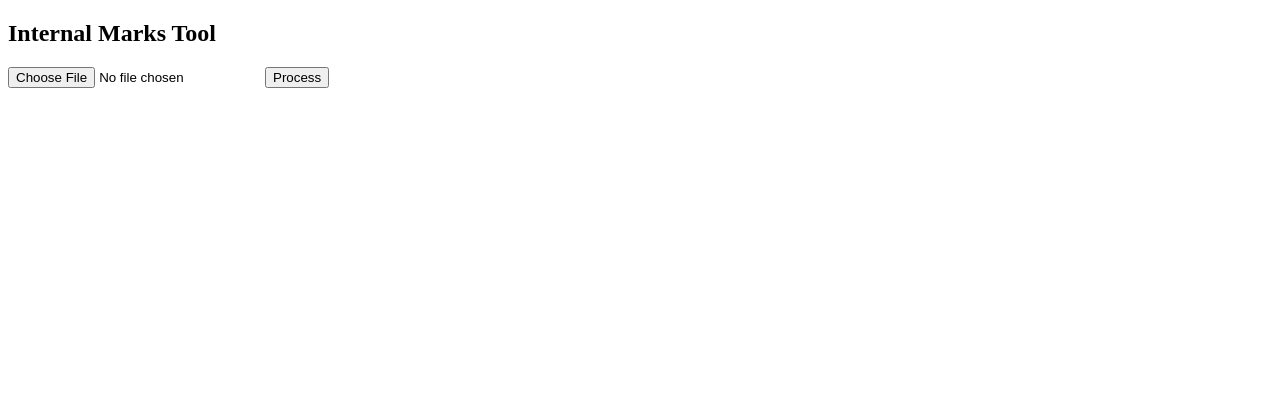
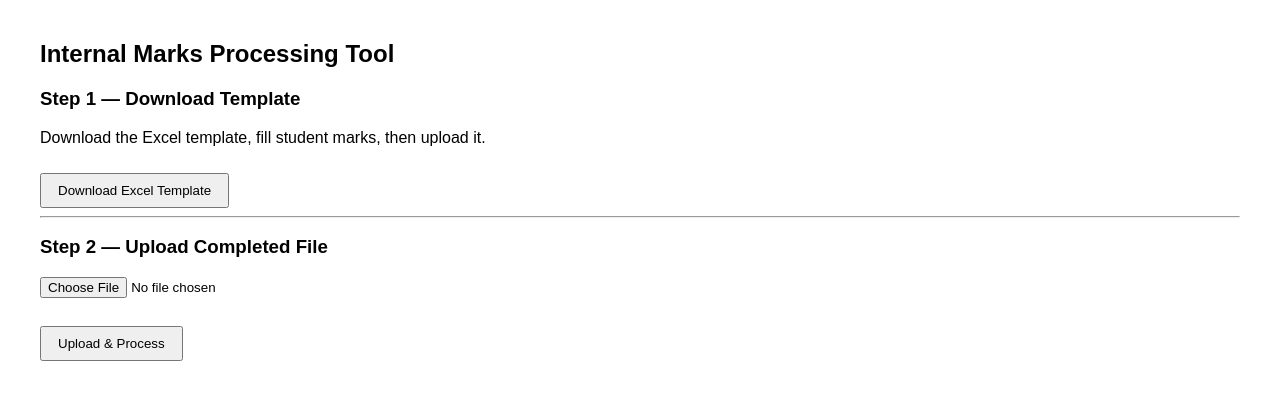
Before and after one commit to mtctacin/co-internal-marks-tool, a Flask app: page / in a window 1280 px wide. Shown: the top 400 px of the page. Run offline with Flask 3, Linux system fonts and the light colour scheme.

```diff
--- a/app.py
+++ b/app.py
@@ -95,3 +95,7 @@ def download():
 
 if __name__ == "__main__":
     app.run()
+
+@app.route("/download-template")
+def download_template():
+    return send_file("static/marks_template.xlsx", as_attachment=True)
--- a/templates/index.html
+++ b/templates/index.html
@@ -3,22 +3,53 @@
 
 <head>
 <title>Internal Marks Processor</title>
+
 <style>
+
+body{
+font-family: Arial;
+margin:40px;
+}
+
 table, th, td {
 border:1px solid black;
 border-collapse: collapse;
 padding:6px;
 }
+
+button{
+padding:8px 16px;
+margin-top:10px;
+}
+
 </style>
+
 </head>
 
 <body>
 
-<h2>Internal Marks Tool</h2>
+<h2>Internal Marks Processing Tool</h2>
+
+<h3>Step 1 — Download Template</h3>
+
+<p>Download the Excel template, fill student marks, then upload it.</p>
+
+<a href="/download-template">
+<button>Download Excel Template</button>
+</a>
+
+<hr>
+
+<h3>Step 2 — Upload Completed File</h3>
 
 <form method="POST" enctype="multipart/form-data">
-<input type="file" name="file" required>
-<button type="submit">Process</button>
+
+<input type="file" name="file" accept=".xlsx" required>
+
+<br><br>
+
+<button type="submit">Upload & Process</button>
+
 </form>
 
 {% if table %}
@@ -30,7 +61,8 @@ padding:6px;
 
 {% if chart %}
 
-<h3>CO Chart</h3>
+<h3>CO Average Chart</h3>
+
 <img src="{{ chart }}" width="500">
 
 {% endif %}
@@ -38,8 +70,9 @@ padding:6px;
 {% if download %}
 
 <br><br>
+
 <a href="/download?file={{download}}">
-<button>Download Excel</button>
+<button>Download Result Excel</button>
 </a>
 
 {% endif %}
```
Also changed, not shown: 2 other files.
